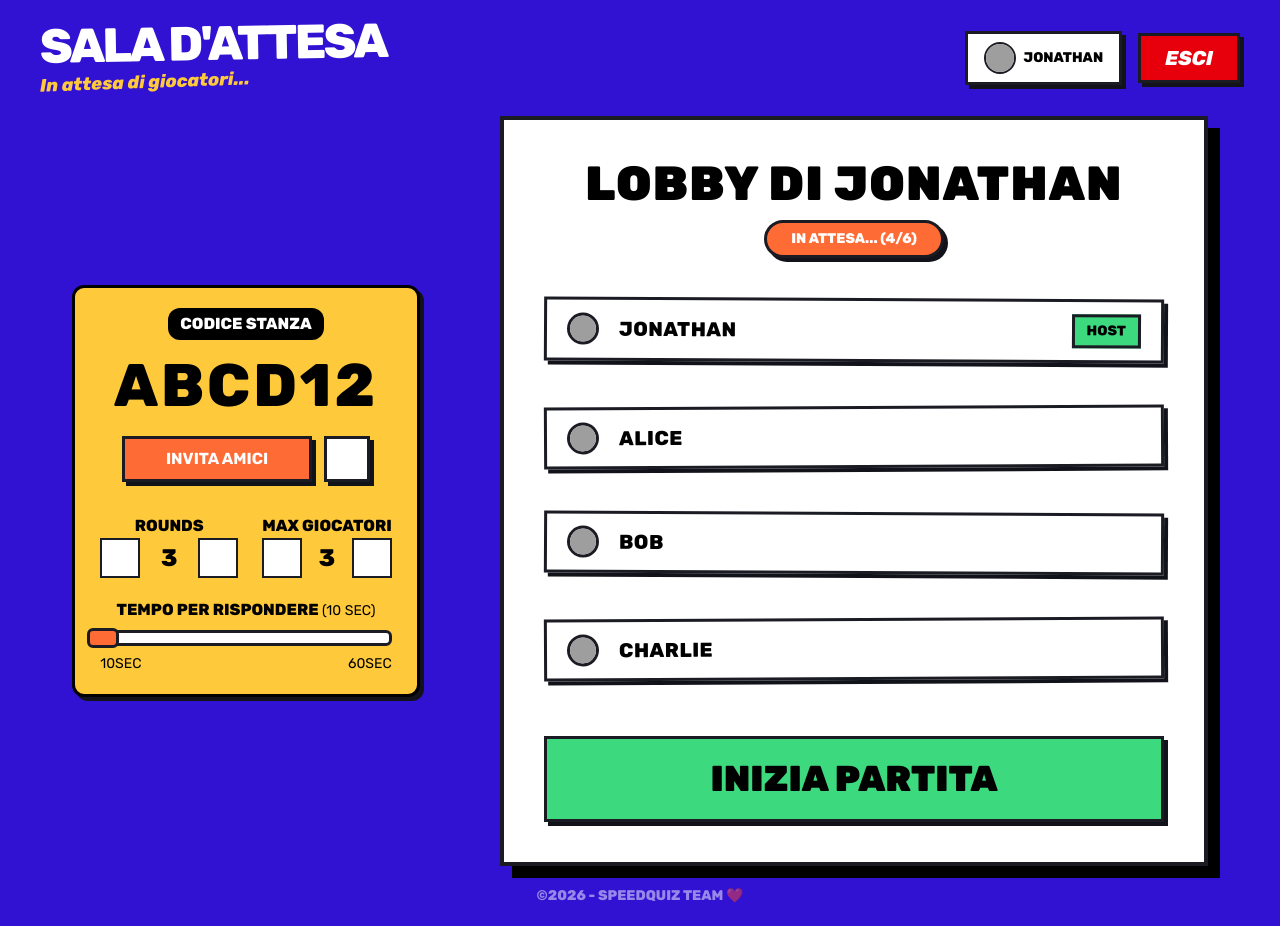
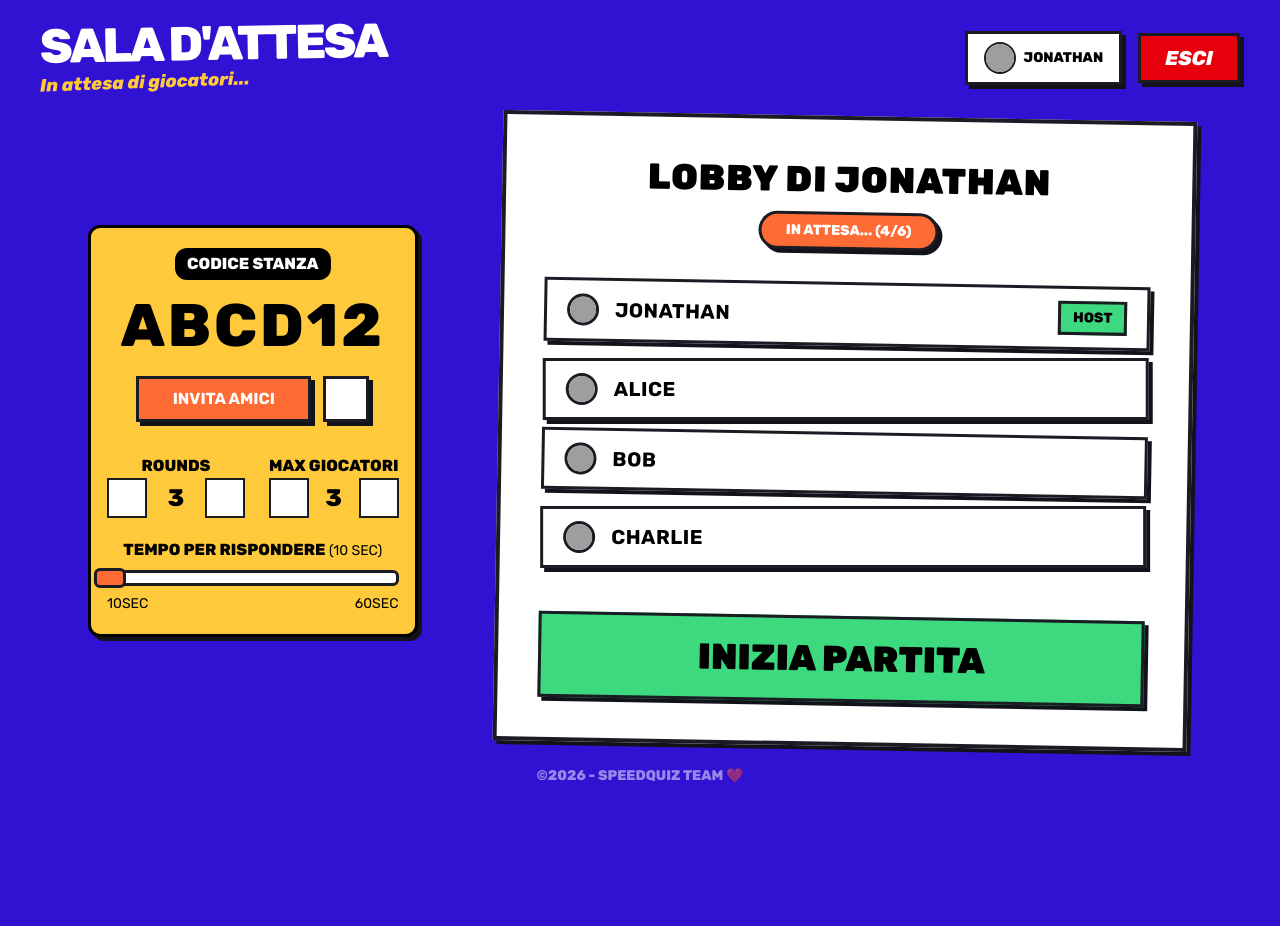
Before and after one commit to Jonnycp/SpeedQuiz, a React (Vite) app in the folder frontend/: page /lobby in a window 1280 px wide. After the commit the page ends 806 px from the top, so only its background shows below. Built offline with nearby package versions, Linux system fonts and the light colour scheme; grey boxes are pictures that could not be loaded; some icons are missing.

Commit message:
Fix di dimensioni e boldezza

```diff
--- a/frontend/src/components/Gamer.jsx
+++ b/frontend/src/components/Gamer.jsx
@@ -1,13 +1,13 @@
 const Gamer = ({username, imageUser, isHost = false, rotation}) => {
   return (
-<div className={`flex items-center justify-between w-full max-w-2xl bg-white border-3 border-neroNonNero shadow-buttons py-3 px-5 mb-4 font-primary mt-4 mx-auto px-2 ${rotation}`}>
-        <div className="flex items-center gap-4 md:gap-5">
+<div className={`flex items-center justify-between w-full max-w-2xl bg-white border-3 border-neroNonNero shadow-buttons py-3 px-5 font-primary mx-auto ${rotation}`}>
+        <div className="flex items-center gap-4">
             <img
                 className="w-8 h-8 rounded-full border-3 border-neroNonNero"
                 src={imageUser}
                 alt={`Avatar di ${username}`}
             />
-            <span className="font-extrabold text-lg md:text-xl uppercase tracking-wide text-black">
+            <span className="font-bold text-xl uppercase tracking-wide text-black">
                 {username}
             </span>
         </div>
--- a/frontend/src/pages/Lobby.jsx
+++ b/frontend/src/pages/Lobby.jsx
@@ -17,7 +17,7 @@ const Lobby = () => {
         underPhase="In attesa di giocatori..."
         username={username}
       />
-      <div className="flex gap-20 mx-18 font-primary items-center">
+      <div className="flex gap-20 mx-22 font-primary items-center">
         <aside className="bg-secondary flex flex-col items-center py-5 px-4 shadow-buttons flex-1 uppercase font-extrabold border-3 z-10 rounded-xl h-fit">
           <h3 className="bg-black text-white w-fit px-3 py-1 rounded-xl mb-4 select-none">
             codice stanza
@@ -42,9 +42,9 @@ const Lobby = () => {
           </form>
         </aside>
 
-        <section className="bg-transparent md:bg-white md:border-4 md:border-neroNonNero md:shadow-[12px_12px_0_0_#000] md:p-10 flex-col gap-6 w-full flex md:flex-2 relative">
+        <section className="rotate-1 bg-transparent md:bg-white md:border-4 md:border-neroNonNero md:shadow-buttons md:p-10 flex-col gap-6 w-full flex-3 relative">
            <div className="hidden md:flex flex-col items-center gap-3">
-                <h1 className="text-4xl md:text-5xl font-black uppercase tracking-wide text-black text-center">
+                <h1 className="text-4xl font-black uppercase tracking-wide text-black text-center">
                     Lobby di {username}
                 </h1>
                 <h3 className="bg-primary text-white border-3 border-neroNonNero rounded-full px-6 py-1.5 font-extrabold text-sm uppercase shadow-buttons">
@@ -55,15 +55,14 @@ const Lobby = () => {
             <span className="uppercase font-bold tracking-wide">GIOCATORI ({players.length}/{maxPlayers})</span>
             <span className="text-white/80">In attesa...</span>
           </div>
-          <div className="hidden md:flex flex-col gap-3hidden md:flex flex-col gap-3">
-                    {/* Lista dei giocatori ma il primo è un host */}
+          <div className="hidden md:flex flex-col gap-3 my-8">
                    {players.map((player, index) => (
                     <Gamer
                         key={index}
                         username={player}
                         isHost={index === 0}
                         imageUser={`https://api.dicebear.com/10.x/critters/svg?tags=animation&seed=${player}`}
-                        rotation={index % 2 === 0 ? "rotate-[0.3deg]" : "-rotate-[0.3deg]"}
+                        rotation={index % 2 === 0 ? "rotate-0" : "-rotate-1"}
                     />
                 ))}
           </div>
```
